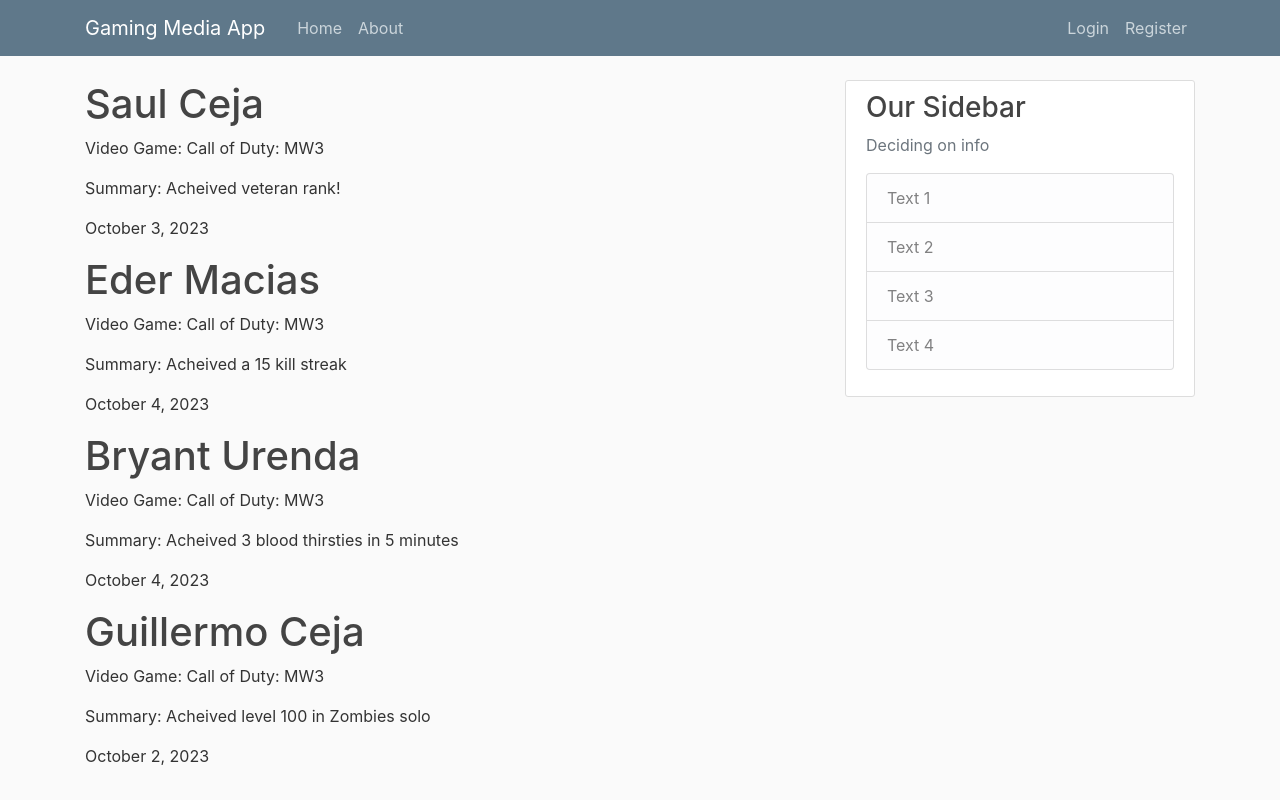
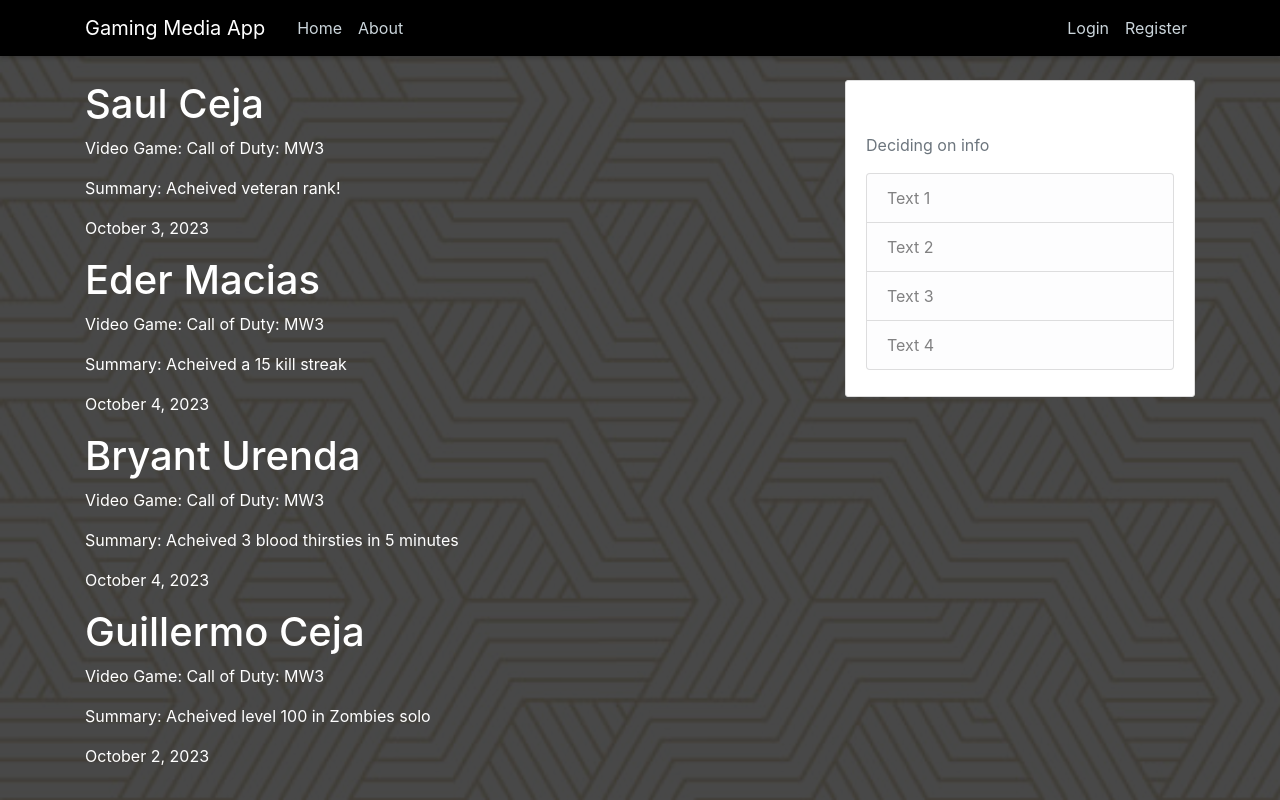
Before and after one commit to saulceja08/flatiron-phase-5-project-new, a Flask app: page / in a window 1280 px wide. Run offline with Flask 3, Linux system fonts and the light colour scheme; some libraries are stand-ins or nearby versions.

Commit message:
adjusted css to include new background img and style

```diff
--- a/server/static/main.css
+++ b/server/static/main.css
@@ -1,23 +1,38 @@
 body {
-    background: #fafafa;
-    color: #333333;
-    margin-top: 5rem;
-  }
+  background-color: #282828; /* Background color */
+  color: white; /* Text color */
+  margin-top: 80px;
+}
+
+body::after {
+  content: "";
+  background-image: url('geometric-background.jpg'); /* Background img URL */
+  background-repeat: no-repeat;
+  background-size: cover;
+  position: fixed;
+  top: 0;
+  left: 0;
+  width: 100%;
+  height: 100%;
+  opacity: 0.15; /* .5 will be 50% transparency) */
+  z-index: -1; /* Place the img behind the content */
+}
 
   h1, h2, h3, h4, h5, h6 {
-    color: #444444;
+    color: white; /* h tag colors in page */
   }
 
   .bg-steel {
-    background-color: #5f788a;
+    background-color: black; /* nav bar background color */
+    box-shadow: 0 2px 4px rgba(0, 0, 0, 0.2);
   }
 
   .site-header .navbar-nav .nav-link {
-    color: #cbd5db;
+    color: #cbd5db; /* Nav tab text color */
   }
 
   .site-header .navbar-nav .nav-link:hover {
-    color: #ffffff;
+    color: #ffffff; /*  */
   }
 
   .site-header .navbar-nav .nav-link.active {
@@ -25,19 +40,19 @@ body {
   }
 
   .content-section {
-    background: #ffffff;
+    background: #ffffff; /*  */
     padding: 10px 20px;
-    border: 1px solid #dddddd;
+    border: 1px solid #dddddd; /*  */
     border-radius: 3px;
     margin-bottom: 20px;
   }
 
   .article-title {
-    color: #444444;
+    color: #444444; /*  */
   }
 
   a.article-title:hover {
-    color: #428bca;
+    color: #428bca; /*  */
     text-decoration: none;
   }
 
@@ -54,11 +69,11 @@ body {
   .article-metadata {
     padding-bottom: 1px;
     margin-bottom: 4px;
-    border-bottom: 1px solid #e3e3e3
+    border-bottom: 1px solid #e3e3e3 /*  */
   }
 
   .article-metadata a:hover {
-    color: #333;
+    color: #333; /*  */
     text-decoration: none;
   }
 
```
